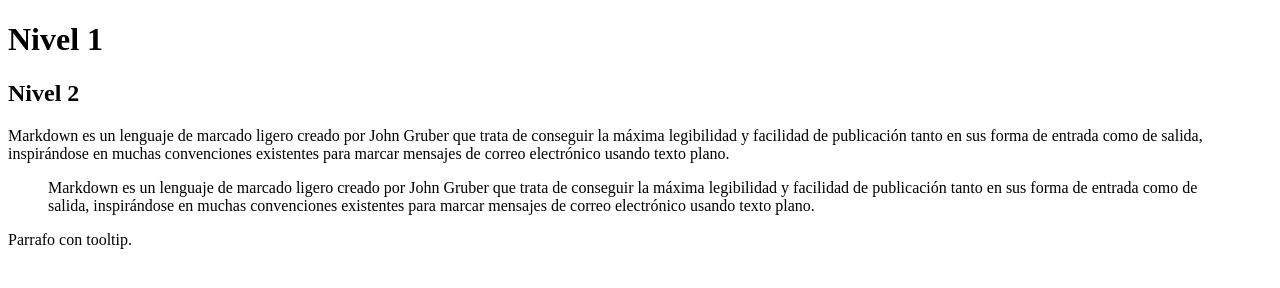
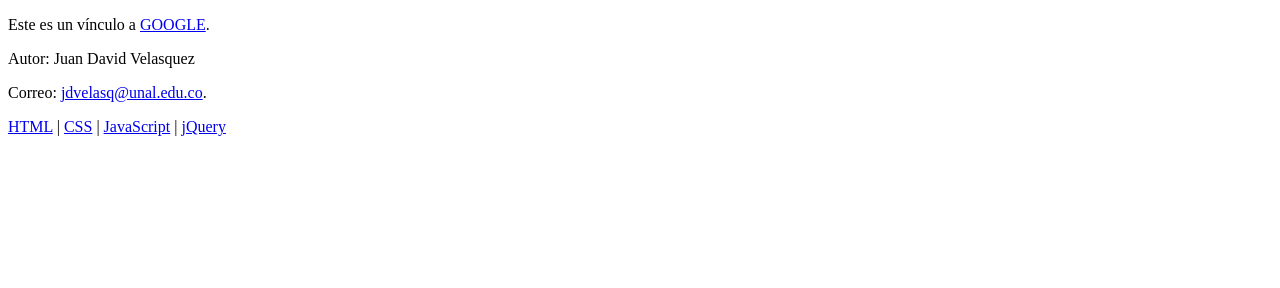
Before and after one commit to shenaon/shenaon.github.io, a plain HTML site: page Ejemplo2/index.html in a window 1280 px wide. Drawn offline with Linux system fonts and the light colour scheme.

Commit message:
Update index.html

```diff
--- a/Ejemplo2/index.html
+++ b/Ejemplo2/index.html
@@ -5,30 +5,23 @@
         <title>Hello World</title>
       </head>
     <body>
-    <h1>Nivel 1</h1>
 
-    <h2>Nivel 2</h2>
+        <p>Este es un vínculo a <a href="http://www.google.com">GOOGLE</a>.</p>
 
+        <footer>
+            <p>Autor: Juan David Velasquez</p>
             <p>
-        Markdown es un lenguaje de marcado ligero creado por John Gruber que
-        trata de conseguir la máxima legibilidad y facilidad de publicación
-        tanto en sus forma de entrada como de salida, inspirándose en
-        muchas convenciones existentes para marcar mensajes de correo
-        electrónico usando texto plano.
+                Correo: <a href="mailto:jdvelasq@unal.edu.co">
+                jdvelasq@unal.edu.co</a>.
             </p>
+        </footer>
 
-    <blockquote>
-        Markdown es un lenguaje de marcado ligero creado por John Gruber que
-        trata de conseguir la máxima legibilidad y facilidad de publicación
-        tanto en sus forma de entrada como de salida, inspirándose en
-        muchas convenciones existentes para marcar mensajes de correo
-        electrónico usando texto plano.
-    </blockquote>
-
-    <p title="--> tooltip <--">
-        Parrafo con tooltip.
-    </p>
-
+        <nav>
+            <a href="/html/">HTML</a> |
+            <a href="/css/">CSS</a> |
+            <a href="/js/">JavaScript</a> |
+            <a href="/jquery/">jQuery</a>
+        </nav>
 
     </body>
 </html>
```
Lines whose indentation alone changed are shown as unchanged.
